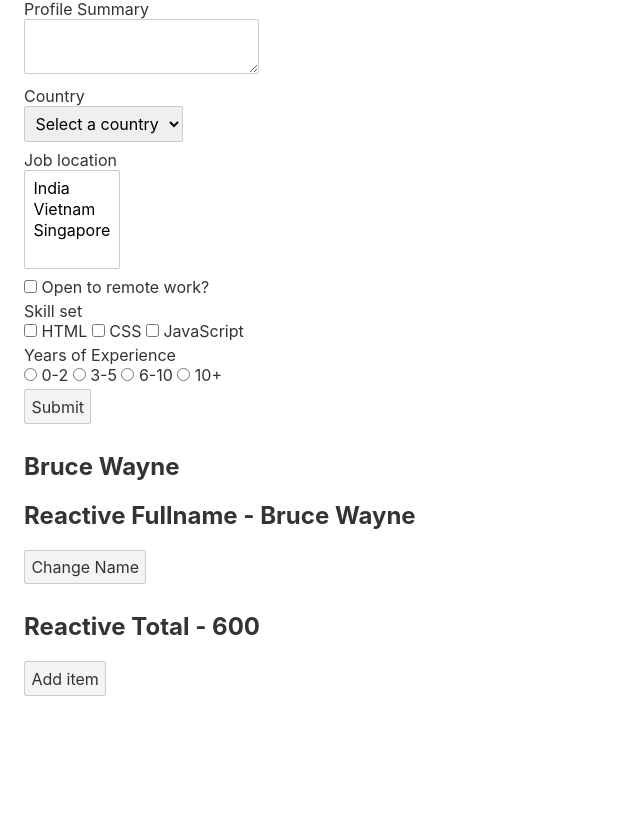
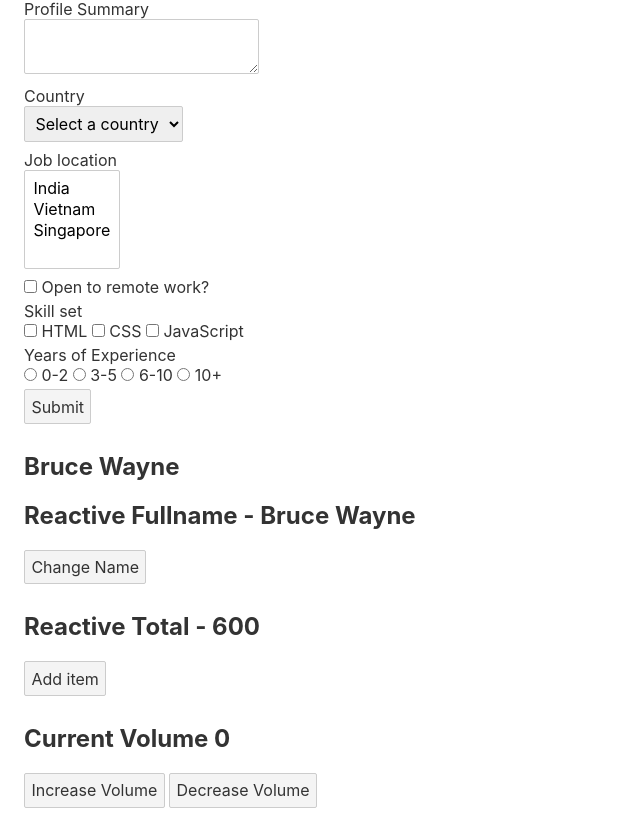
Before and after one commit to gopinav/Svelte-Tutorials, a Svelte app in the folder svelte-fundamentals/: page / in a window 1280 px wide. Shown: the part 1179-2011 px from the top of the page, without its empty margins (0-640 px from the left). Before the commit the page ends 1899 px from the top, so only its background shows below. Built offline with nearby package versions, Linux system fonts and the light colour scheme.

Commit message:
Reactive Statements

```diff
--- a/svelte-fundamentals/src/App.svelte
+++ b/svelte-fundamentals/src/App.svelte
@@ -39,7 +39,10 @@
   let lastName = 'Wayne'
 
   $: fullName = `${firstName} ${lastName}`
-  $: console.log(`Fullname is ${firstName} ${lastName}`)
+  $: {
+    const greet = `Fullname is ${firstName} ${lastName}`
+    console.log(greet)
+  }
 
   let items = [
     {
@@ -60,6 +63,16 @@
   ]
 
   $: total = items.reduce((total, curr) => (total = total + curr.price), 0)
+
+  let volume = 0
+
+  $: if (volume < 0) {
+    alert(`Can't go lower`)
+    volume = 0
+  } else if (volume > 20) {
+    alert(`Can't go higher`)
+    volume = 20
+  }
 </script>
 
 <main>
@@ -214,6 +227,12 @@
   >
     Add item
   </button>
+
+  <div>
+    <h2>Current Volume {volume}</h2>
+    <button on:click={() => (volume += 2)}>Increase Volume</button>
+    <button on:click={() => (volume -= 2)}>Decrease Volume</button>
+  </div>
 </main>
 
 <style>
```
